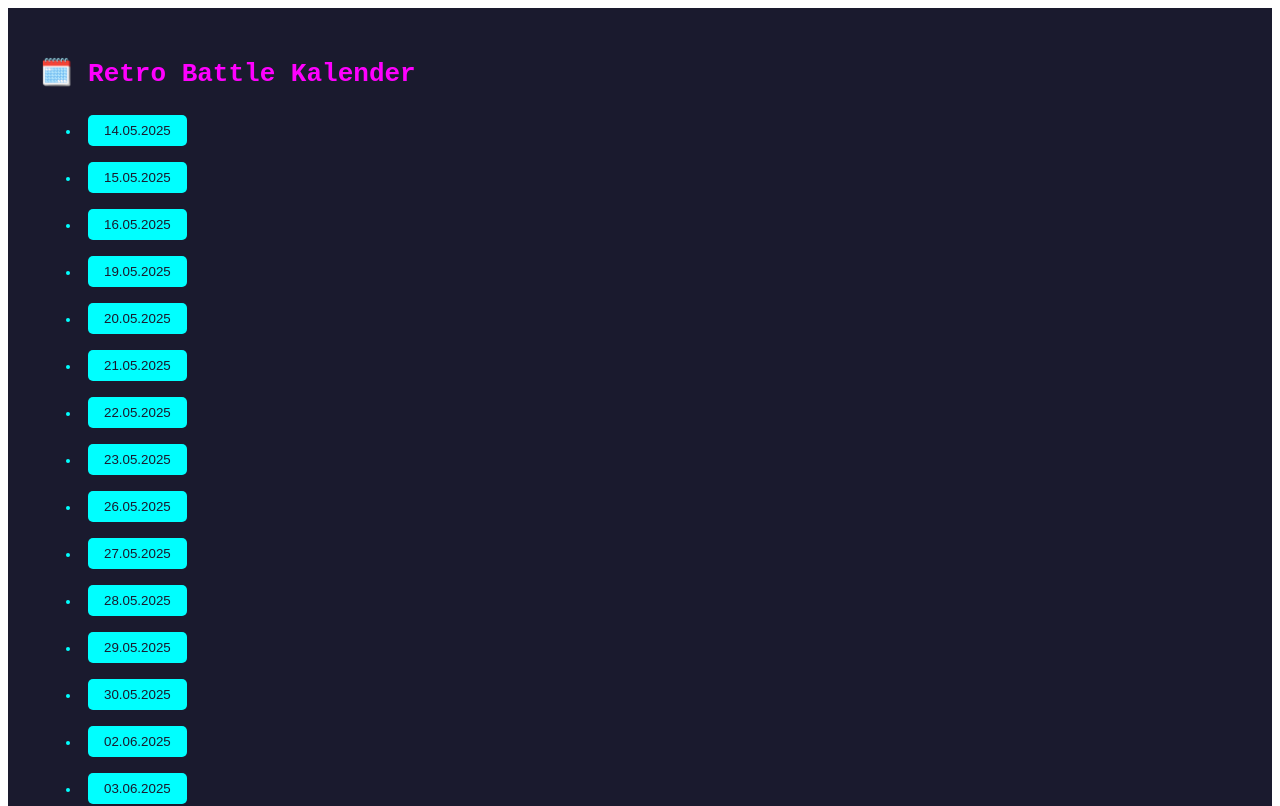
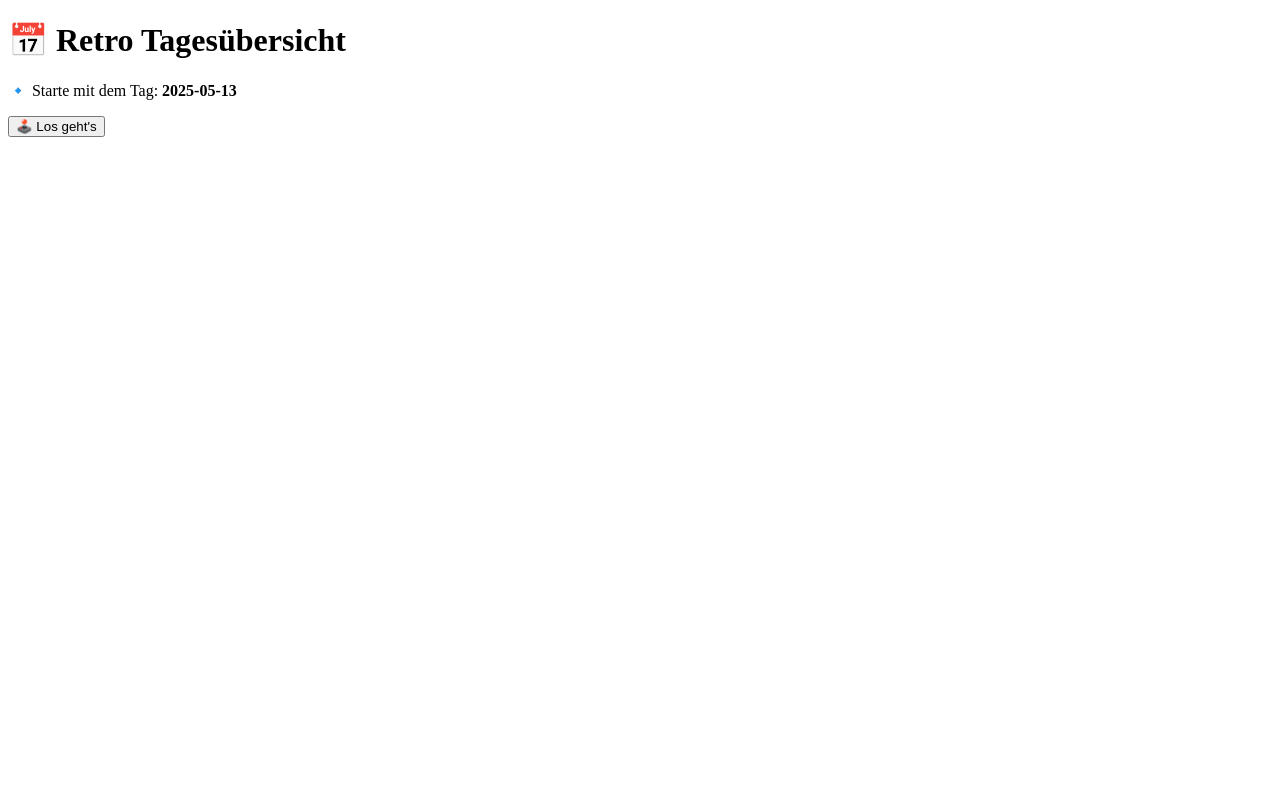
Before and after one commit to PrismaKiara/retro-call-battle, a Next.js app: page /calendar in a window 1280 px wide. Shown: the top 806 px of the page. Built offline with nearby package versions, Linux system fonts and the light colour scheme.

Commit message:
Add files via upload

```diff
--- a/pages/calendar.js
+++ b/pages/calendar.js
@@ -1,37 +1,21 @@
 
+import React from 'react';
 import Link from 'next/link';
-import { useEffect, useState } from 'react';
-import { format, addDays } from 'date-fns';
 
-export default function CalendarPage() {
-  const [days, setDays] = useState([]);
-
-  useEffect(() => {
-    const startDate = new Date();
-    const tempDays = [];
-    for (let i = 0; i < 30; i++) {
-      const current = addDays(startDate, i);
-      if (current.getDay() !== 0 && current.getDay() !== 6) {
-        tempDays.push(current);
-      }
-    }
-    setDays(tempDays);
-  }, []);
+const Calendar = () => {
+  const today = new Date();
+  today.setDate(today.getDate() - 1);
+  const formattedDate = today.toISOString().split('T')[0];
 
   return (
-    <div style={{ fontFamily: 'monospace', background: '#1a1a2e', color: '#00ffff', minHeight: '100vh', padding: '2rem' }}>
-      <h1 style={{ color: '#ff00ff' }}>🗓️ Retro Battle Kalender</h1>
-      <ul>
-        {days.map((day, index) => (
-          <li key={index}>
-            <Link href={`/day?date=${format(day, 'yyyy-MM-dd')}`}>
-              <button style={{ margin: '0.5rem', padding: '0.5rem 1rem', background: '#00ffff', color: '#1a1a2e', border: 'none', borderRadius: '5px' }}>
-                {format(day, 'dd.MM.yyyy')}
-              </button>
-            </Link>
-          </li>
-        ))}
-      </ul>
+    <div className="retro-container">
+      <h1 className="retro-title">📅 Retro Tagesübersicht</h1>
+      <p>🔹 Starte mit dem Tag: <strong>{formattedDate}</strong></p>
+      <Link href={`/day?date=${formattedDate}`}>
+        <button className="retro-button">🕹️ Los geht's</button>
+      </Link>
     </div>
   );
-}
+};
+
+export default Calendar;
```
